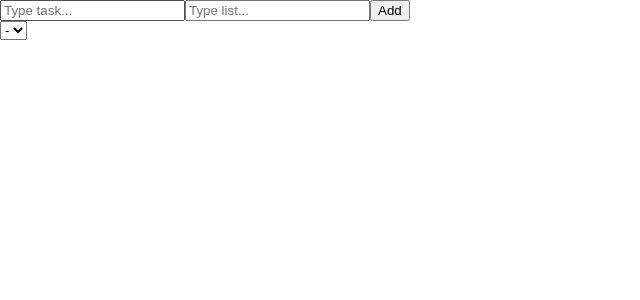
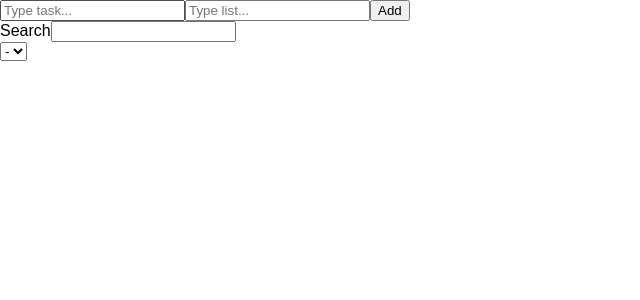
Before and after one commit to Patys/react-todo-app, a React (Create React App) app: page / in a window 1280 px wide. Shown: the top 300 px of the page, without its empty margins (0-640 px from the left). Built offline with nearby package versions, Linux system fonts and the light colour scheme.

Commit message:
added search box

```diff
--- a/src/App.js
+++ b/src/App.js
@@ -10,7 +10,8 @@ class App extends Component {
 
     this.state = {
       todos: [],
-      currentList: ''
+      currentList: '',
+      search: ''
     }
   }
 
@@ -30,6 +31,11 @@ class App extends Component {
     lists = [ ...new Set(lists) ];
     if(this.state.currentList !== '')
       lists = lists.filter(list => list===this.state.currentList);
+
+    if(this.state.search !== '') {
+        lists = lists.filter(list => list.toLowerCase().includes(this.state.search.toLowerCase()));
+    }
+
     let arr = [];
     lists.forEach((list) => {
       arr.push({list: list, todos: this.state.todos.filter((todo)=> todo.list === list)});
@@ -43,7 +49,6 @@ class App extends Component {
   }
 
   onSelectChange(e) {
-    console.log(e.target.value);
     this.setState({currentList: e.target.value});
   }
 
@@ -80,6 +85,19 @@ class App extends Component {
     this.setState({todos: temp});
   }
 
+  onChangeSearch(e) {
+    this.setState({search: e.target.value});
+  }
+
+  renderSearchBox() {
+    return(
+      <div>
+        <label>Search</label>
+        <input type="text" onChange={this.onChangeSearch.bind(this)}/>
+      </div>
+    )
+  }
+
   render() {
     let todoTasks = this.state.todos.filter(todo => todo.list==='todo');
 
@@ -87,6 +105,7 @@ class App extends Component {
       <div>
         <TodoForm addTask={this.addTask.bind(this)}/>
         <div>
+          {this.renderSearchBox()}
           {this.renderSelect()}
           {this.renderLists()}
         </div>
```
